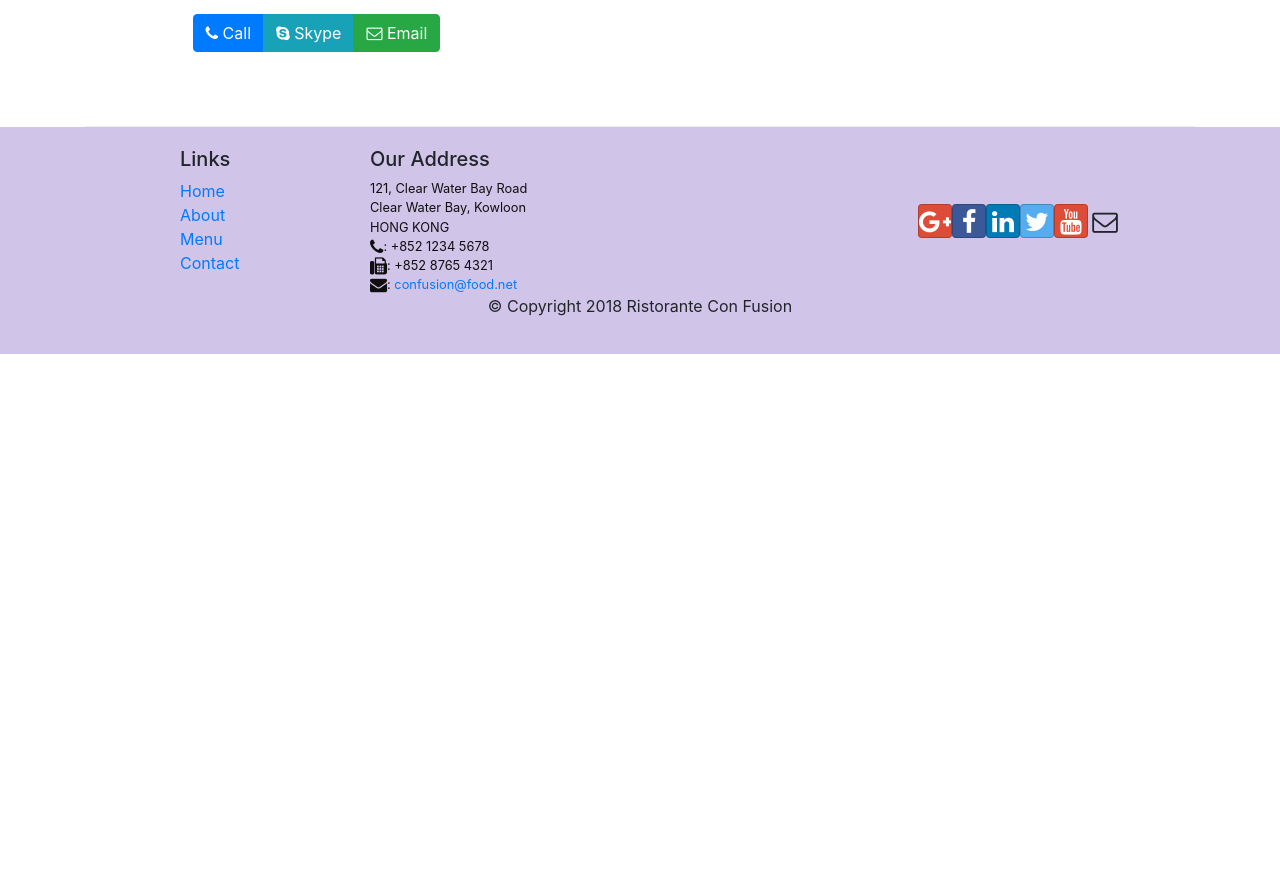
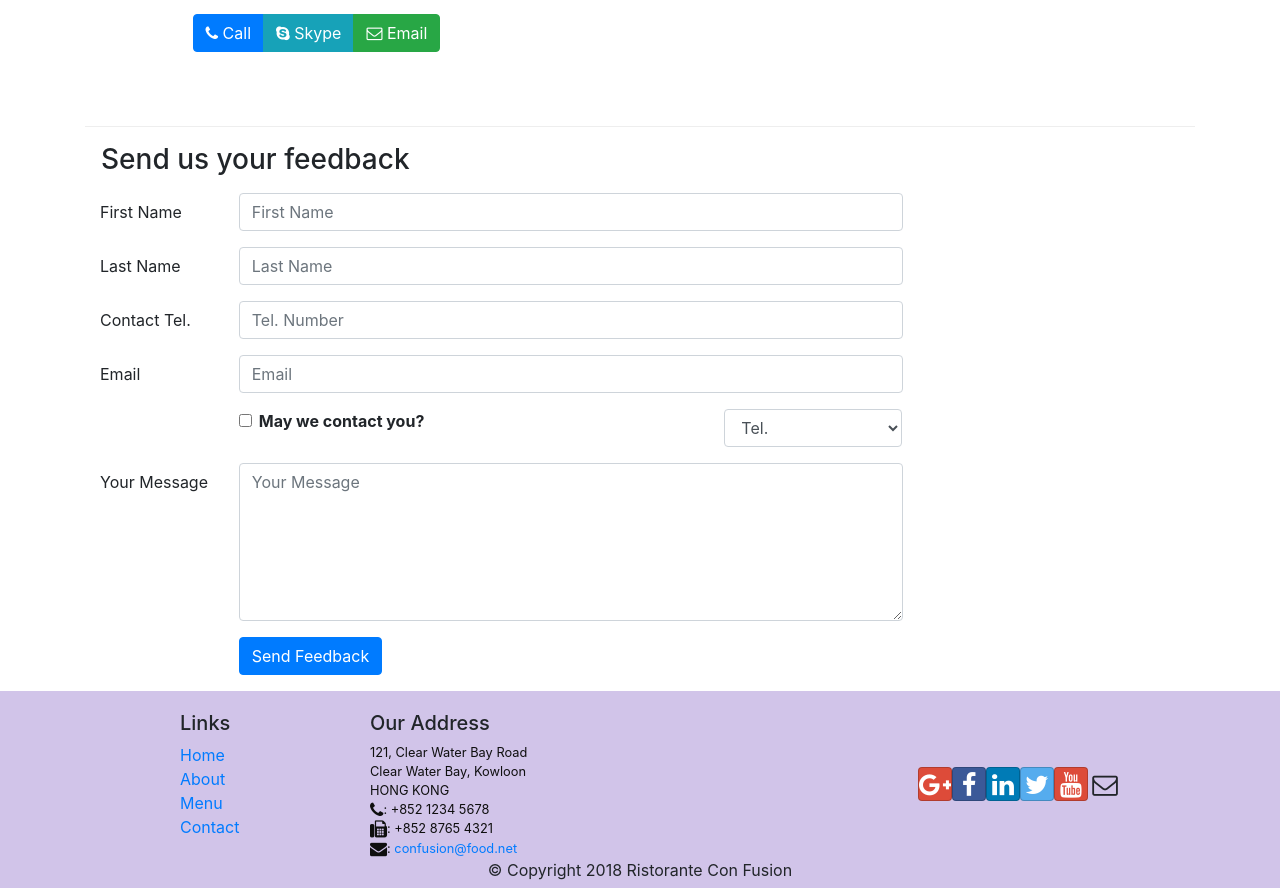
Before and after one commit to tafsirony/road2web, a React (Create React App) app in the folder intoReact/confusion/: page /contactus in a window 1280 px wide. Shown: the part 720-1608 px from the top of the page. Before the commit the page ends 1074 px from the top, so only its background shows below. Built offline with nearby package versions, Linux system fonts and the light colour scheme.

Commit message:
Controlled Forms

```diff
--- a/intoReact/confusion/src/components/ContactComponent.js
+++ b/intoReact/confusion/src/components/ContactComponent.js
@@ -1,8 +1,48 @@
-import React from "react";
-import { Breadcrumb, BreadcrumbItem } from "reactstrap";
+import React, { Component } from "react";
+import {
+  Breadcrumb,
+  BreadcrumbItem,
+  Button,
+  Form,
+  FormGroup,
+  Label,
+  Input,
+  Col,
+} from "reactstrap";
 import { Link } from "react-router-dom";
 
-function Contact(props) {
+class Contact extends Component {
+  constructor(props) {
+    super(props);
+    this.state = {
+      firstname: "",
+      lastname: "",
+      telnum: "",
+      email: "",
+      agree: false,
+      contactType: "Tel.",
+      message: "",
+    };
+    this.handleSubmit = this.handleSubmit.bind(this);
+    this.handleInputChange = this.handleInputChange.bind(this);
+  }
+
+  handleInputChange(event) {
+    const target = event.target;
+    const value = target.type === "checkbox" ? target.checked : target.value;
+    const name = target.name;
+
+    this.setState({
+      [name]: value,
+    });
+  }
+  handleSubmit(event) {
+    console.log("Current State is: " + JSON.stringify(this.state));
+    alert("Current State is: " + JSON.stringify(this.state));
+    event.preventDefault(); // preventing going to next page
+  }
+
+  render() {
     return (
       <div className="container">
         <div className="row">
@@ -62,8 +102,127 @@
             </div>
           </div>
         </div>
+        <div className="row row-container">
+          <div className="col-12">
+            <h3 className="m-3">Send us your feedback</h3>
+            <div className="col-12 col-md-9">
+              <Form onSubmit={this.handleSubmit}>
+                <FormGroup row>
+                  <Label htmlFor="firstname" md={2}>
+                    First Name
+                  </Label>
+                  <Col md={10}>
+                    <Input
+                      type="text"
+                      id="firstname"
+                      name="firstname"
+                      placeholder="First Name"
+                      value={this.state.firstname}
+                      onChange={this.handleInputChange}
+                    />
+                  </Col>
+                </FormGroup>
+                <FormGroup row>
+                  <Label htmlFor="lastname" md={2}>
+                    Last Name
+                  </Label>
+                  <Col md={10}>
+                    <Input
+                      type="text"
+                      id="lastname"
+                      name="lastname"
+                      placeholder="Last Name"
+                      value={this.state.lastname}
+                      onChange={this.handleInputChange}
+                    />
+                  </Col>
+                </FormGroup>
+                <FormGroup row>
+                  <Label htmlFor="telnum" md={2}>
+                    Contact Tel.
+                  </Label>
+                  <Col md={10}>
+                    <Input
+                      type="tel"
+                      id="telnum"
+                      name="telnum"
+                      placeholder="Tel. Number"
+                      value={this.state.telnum}
+                      onChange={this.handleInputChange}
+                    />
+                  </Col>
+                </FormGroup>
+                <FormGroup row>
+                  <Label htmlFor="email" md={2}>
+                    Email
+                  </Label>
+                  <Col md={10}>
+                    <Input
+                      type="email"
+                      id="email"
+                      name="email"
+                      placeholder="Email"
+                      value={this.state.email}
+                      onChange={this.handleInputChange}
+                    />
+                  </Col>
+                </FormGroup>
+                <FormGroup row>
+                  <Col md={{ size: 6, offset: 2 }}>
+                    <FormGroup check>
+                      <Label check>
+                        <Input
+                          type="checkbox"
+                          name="agree"
+                          value={this.state.agree}
+                          onChange={this.handleInputChange}
+                        />{" "}
+                        <strong>May we contact you?</strong>
+                      </Label>
+                    </FormGroup>
+                  </Col>
+                  <Col md={{ size: 3, offset: 1 }}>
+                    <Input
+                      type="select"
+                      name="contactType"
+                      value={this.state.contactType}
+                      onChange={this.handleInputChange}
+                    >
+                      <option>Tel.</option>
+                      <option>Email</option>
+                    </Input>
+                  </Col>
+                </FormGroup>
+                <FormGroup row>
+                  <Label htmlFor="message" md={2}>
+                    Your Message
+                  </Label>
+                  <Col md={10}>
+                    <Input
+                      type="textarea"
+                      id="message"
+                      name="message"
+                      placeholder="Your Message"
+                      rows="6"
+                      value={this.state.message}
+                      onChange={this.handleInputChange}
+                    />
+                  </Col>
+                </FormGroup>
+                <FormGroup row>
+                  <Col md={{ size: 10, offset: 2 }}>
+                    <Button type="submit" color="primary">
+                      Send Feedback
+                    </Button>
+                  </Col>
+                </FormGroup>
+              </Form>
+            </div>
+          </div>
+        </div>
       </div>
     );
   }
+}
 
 export default Contact;
```
Lines whose indentation alone changed are shown as unchanged.
